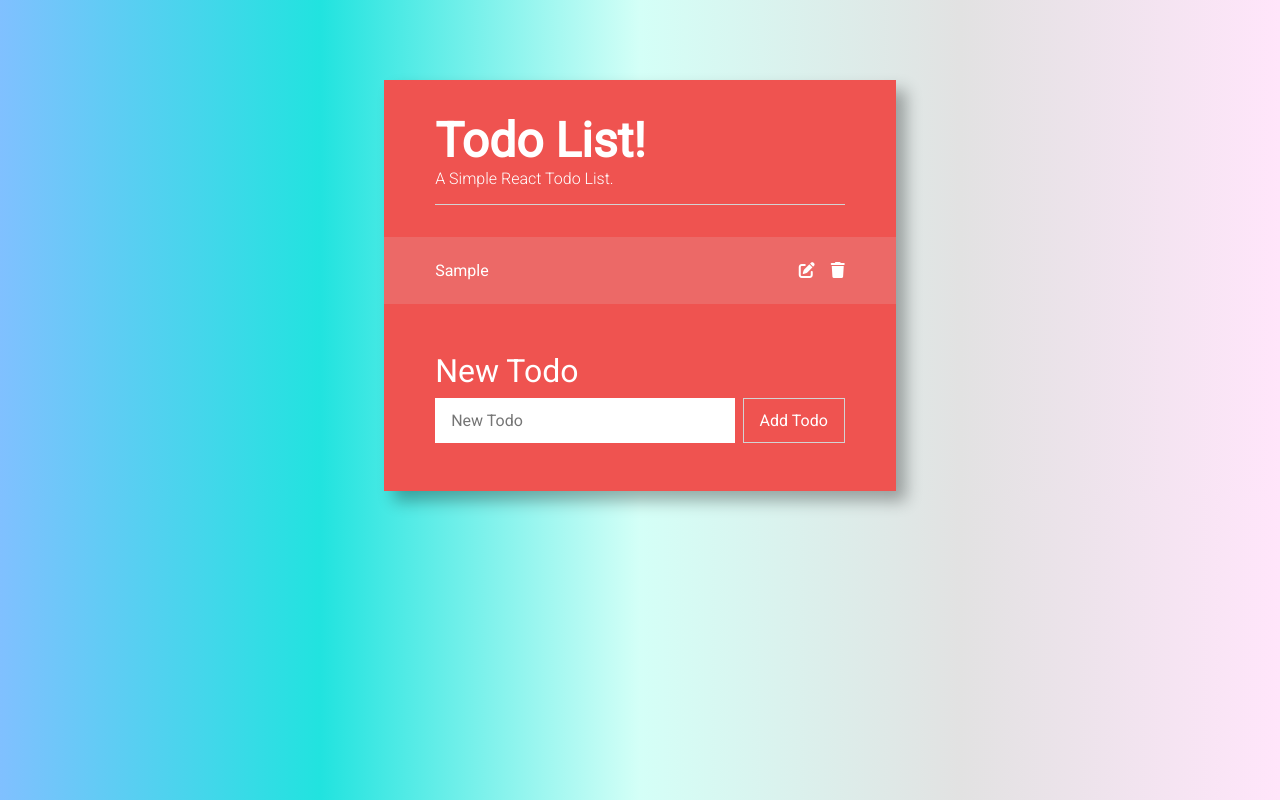
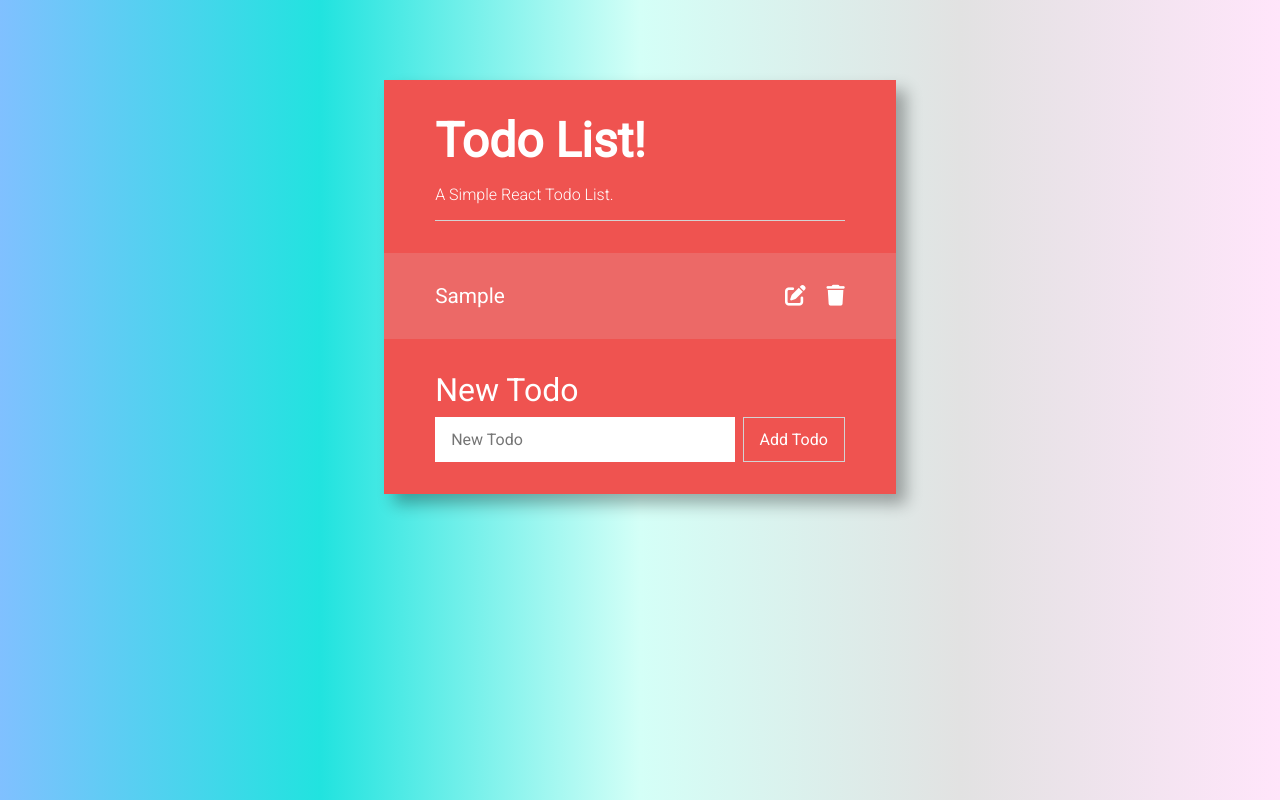
Before and after one commit to jfn4th/react-todo-form, a React (Create React App) app: page / in a window 1280 px wide. Both pictures are taken after typing "Sample" into the empty fields and a click on the button "Add Todo". Built offline with nearby package versions, Linux system fonts and the light colour scheme.

Commit message:
minor style refactor

```diff
--- a/src/NewTodoForm.css
+++ b/src/NewTodoForm.css
@@ -1,7 +1,7 @@
 .todoForm {
     text-align: left;
     width: 80%;
-	margin: 3em auto;
+    margin: 2em auto;
 }
 
 .todoForm label {
--- a/src/Todo.css
+++ b/src/Todo.css
@@ -1,5 +1,5 @@
 .Todo {
-	/* font-size: 1.3em; */
+    font-size: 1.3em;
     padding: 1.5em 10%;
     background: #ec6967;
     margin-bottom: 3px;
@@ -12,6 +12,7 @@
 
 .task {
     margin-left: -.5em;
+    text-decoration: none;
 }
 
 .task:before,
@@ -35,7 +36,7 @@
 }
 
 .editor input {
-	font-size: 1em;
+    font-size: 1rem;
     font-family: 'Roboto', sans-serif;
     border: 0;
     margin: 0 0.5em 0 0;
@@ -43,7 +44,7 @@
 }
 
 .editor button {
-	font-size: 1em;
+    font-size: 1rem;
     color: white;
     border: 1px solid lightgray;
     background: #ef5350;
--- a/src/Todo.js
+++ b/src/Todo.js
@@ -34,15 +34,14 @@ class Todo extends Component {
 
     handleEdit(evt) {
         evt.preventDefault();
-		// evt.stopPropagation();
         const editedTodo = {
             task: this.state.edit,
             id: this.props.id
         };
+        this.props.editTodo(editedTodo);
         this.setState({
             editing: false
         });
-		this.props.editTodo(editedTodo);
     }
 
     handleCompletion() {
@@ -52,14 +51,14 @@ class Todo extends Component {
     render() {
         let classes = this.props.completed ? ' Completed' : '';
         return (
-			<div className="Todo">
+            <div className='Todo'>
                 {this.state.editing ? (
                     <form onSubmit={this.handleEdit}>
-						<div className="editor">
+                        <div className='editor'>
                             <input
-								type="text"
-								name="edit"
-								id="edit"
+                                type='text'
+                                name='edit'
+                                id='edit'
                                 value={this.state.edit}
                                 onChange={this.handleChange}
                             />
@@ -67,13 +66,13 @@ class Todo extends Component {
                         </div>
                     </form>
                 ) : (
-					<div onClick={this.handleCompletion} className="item">
+                    <div onClick={this.handleCompletion} className='item'>
                         <div className={classes}>
-							<span className="task">{this.props.task}</span>
+                            <li className='task'>{this.props.task}</li>
                         </div>
-						<div className="icons">
-							<i className="fas fa-edit" onClick={this.editTodo} />
-							<i className="fas fa-trash" onClick={this.handleRemove} />
+                        <div className='icons'>
+                            <i className='fas fa-edit' onClick={this.editTodo} />
+                            <i className='fas fa-trash' onClick={this.handleRemove} />
                         </div>
                     </div>
                 )}
--- a/src/TodoList.css
+++ b/src/TodoList.css
@@ -6,9 +6,11 @@
     box-shadow: 10px 10px 15px rgba(0, 0, 0, 0.315);
 }
 
+.TodoList ul {
+    list-style-type: none;
+}
 .TodoListHeader {
-	margin: 0 auto;
-	margin-bottom: 10px;
+    margin: 2em auto;
     text-align: left;
     border-bottom: 1px solid lightgray;
     width: 80%;
@@ -16,11 +18,10 @@
 
 .TodoListHeader h1 {
     font-size: 3em;
-	margin-bottom: 0;
+    margin: 0;
 }
 
 .TodoListHeader p {
-	margin-top: 0;
     font-weight: 300;
 }
 
--- a/src/TodoList.js
+++ b/src/TodoList.js
@@ -38,8 +38,7 @@ class TodoList extends Component {
     editTodo(edit) {
         const editedTodos = this.state.todos.map((todo) => {
             if (todo.id === edit.id) {
-				todo.task = edit.task;
-				return todo;
+                return { ...todo, task: edit.task };
             }
             return todo;
         });
@@ -49,8 +48,7 @@ class TodoList extends Component {
     completeTodo(id) {
         const completedTodos = this.state.todos.map((todo) => {
             if (todo.id === id) {
-				todo.completed = !todo.completed;
-				return todo;
+                return { ...todo, completed: !todo.completed };
             }
             return todo;
         });
@@ -70,12 +68,14 @@ class TodoList extends Component {
             />
         ));
         return (
-			<div className="TodoList">
-				<div className="TodoListHeader">
+            <div className='TodoList'>
+                <div className='TodoListHeader'>
                     <h1>Todo List!</h1>
                     <p>A Simple React Todo List.</p>
                 </div>
-				<div className="Todos">{todos}</div>
+                <ul>
+                    <div className='Todos'>{todos}</div>
+                </ul>
                 <NewTodoForm addTodo={this.addTodo} />
             </div>
         );
--- a/src/index.css
+++ b/src/index.css
@@ -1,5 +1,12 @@
+* {
+    padding: 0;
+    box-sizing: border-box;
+}
+
+html,
 body {
     margin: 0;
+    height: 100%;
     font-family: 'Roboto', sans-serif;
     -webkit-font-smoothing: antialiased;
     -moz-osx-font-smoothing: grayscale;
@@ -13,7 +20,3 @@ body {
         rgba(255, 229, 250, 1) 100%
     );
 }
-
-code {
-	font-family: 'Roboto', sans-serif;
-}
```
Also changed, not shown: src/NewTodoForm.js (+7 -7 lines). Lines whose indentation alone changed are shown as unchanged.
